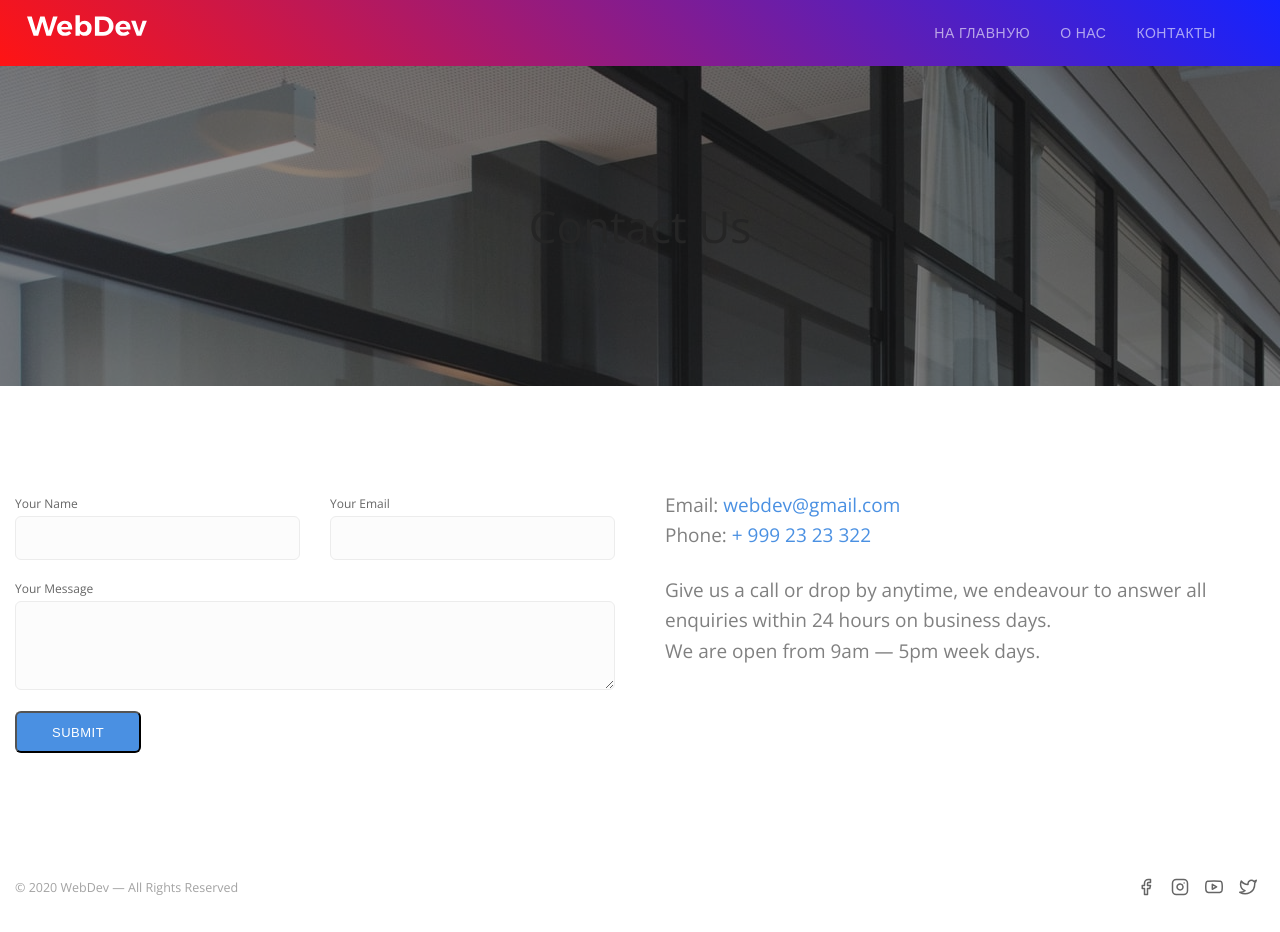
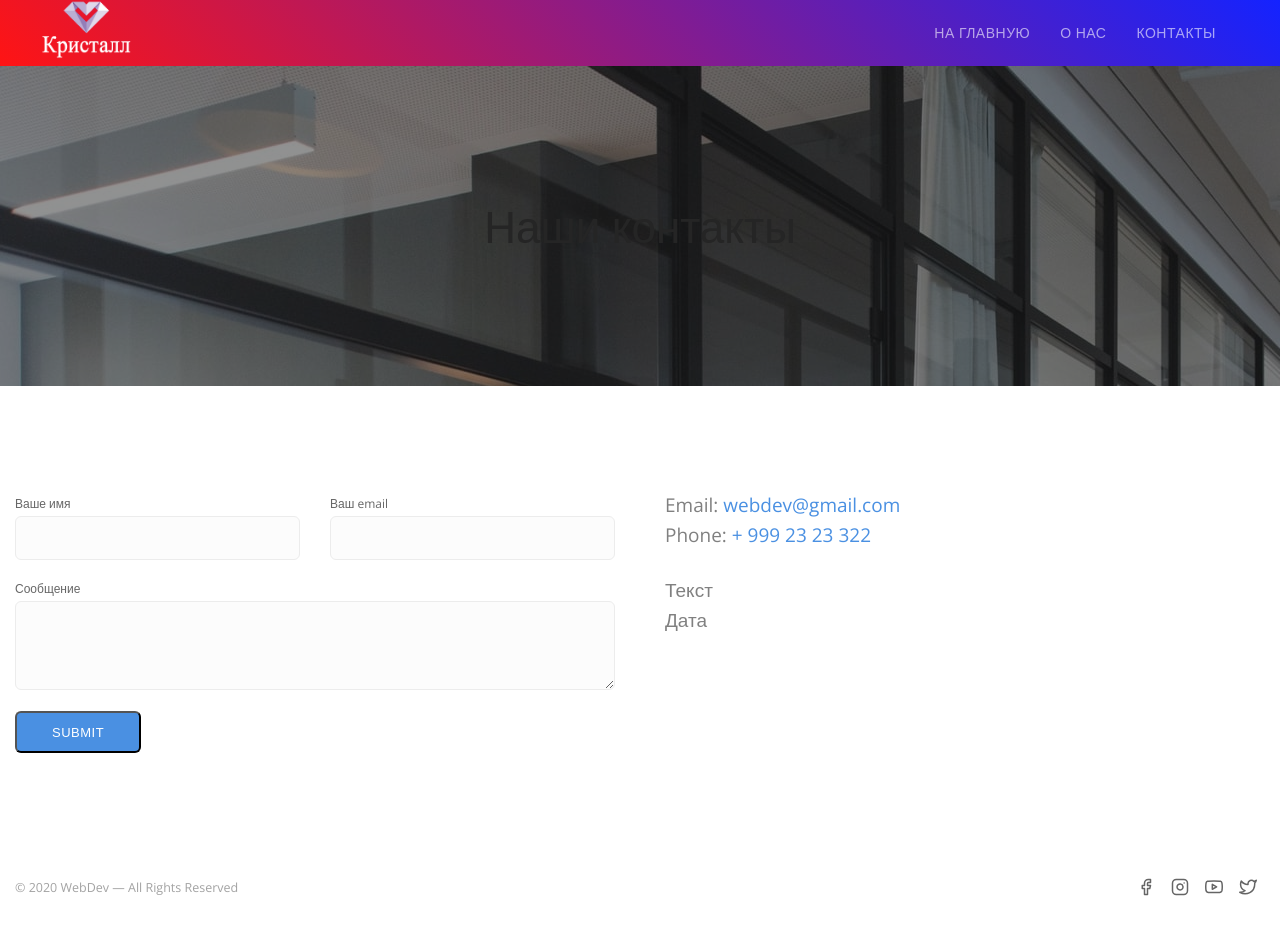
Before and after one commit to Paul-Cry/server-center, a plain HTML site: page webdev/contact.html in a window 1280 px wide. Drawn offline with nearby package versions, Linux system fonts and the light colour scheme.

Commit message:
Add files via upload

```diff
--- a/webdev/contact.html
+++ b/webdev/contact.html
@@ -16,7 +16,7 @@
   <header class="navbar">
     <div class="container">
       <a href="index.html" class="navbar-brand">
-        <img src="images/logo.svg" alt="WebDev logo">
+        <img src="images/кристал.png" alt="WebDev logo">
       </a>
       <nav class="navbar-nav">
         <ul>
@@ -39,7 +39,7 @@
     <!-- Hero Section -->
     <section class="hero hero-sm" style="background-image: url('images/contact/hero.jpeg')">
       <div class="container">
-        <h1 class="mb-0">Contact Us</h1>
+        <h1 class="mb-0">Наши контакты</h1>
       </div>
     </section>
 
@@ -50,15 +50,15 @@
           <div class="contact-form__form">
             <form action="#" class="form-layout">
               <div class="form-col-50">
-                <label for="contact-name">Your Name</label>
+                <label for="contact-name">Ваше имя </label>
                 <input type="text" class="form-control" name="contact-name" id="contact-name">
               </div>
               <div class="form-col-50">
-                <label for="contact-email">Your Email</label>
+                <label for="contact-email">Ваш email</label>
                 <input type="email" class="form-control" name="contact-email" id="contact-email">
               </div>
               <div class="form-col">
-                <label for="contact-message">Your Message</label>
+                <label for="contact-message">Сообщение</label>
                 <textarea class="form-control"
                           name="contact-message"
                           id="contact-message"
@@ -75,8 +75,8 @@
             <p class="lead">Email: <a href="mailto:webdev@gmail.com">webdev@gmail.com</a></p>
             <p class="lead">Phone: <a href="tel:+9222323322">+ 999 23 23 322</a></p>
             <br>
-            <p class="lead">Give us a call or drop by anytime, we endeavour to answer all enquiries within 24 hours on business days.</p>
-            <p class="lead">We are open from 9am — 5pm week days.</p>
+            <p class="lead">Текст </p>
+            <p class="lead">Дата</p>
           </div>
         </div>
       </div>
```
Also changed, not shown: webdev/about.html (+1 -1 lines), webdev/admin.html (+1 -1 lines).
